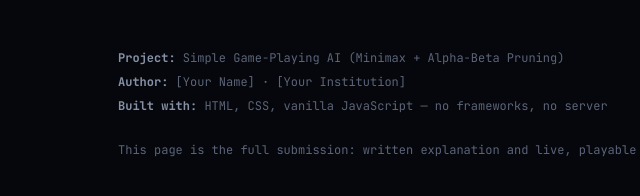
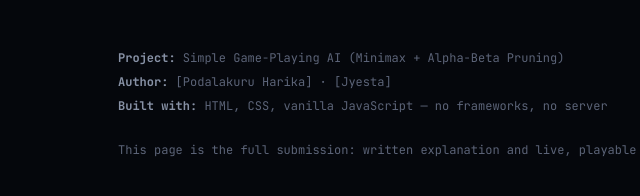
Before and after one commit to Harika7075/tic-tac-toe-ai, a plain HTML site: page index.html in a window 1280 px wide. Shown: the part 3769-3965 px from the top of the page, 26-666 px from the left. Drawn offline with Linux system fonts and the light colour scheme.

Commit message:
Update index.html

```diff
--- a/index.html
+++ b/index.html
@@ -376,7 +376,7 @@
     <div class="foot-grid">
       <div class="foot-meta">
         <div><b>Project:</b> Simple Game-Playing AI (Minimax + Alpha-Beta Pruning)</div>
-        <div><b>Author:</b> [Your Name] · [Your Institution]</div>
+        <div><b>Author:</b> [Podalakuru Harika] · [Jyesta]</div>
         <div><b>Built with:</b> HTML, CSS, vanilla JavaScript — no frameworks, no server</div>
       </div>
       <div class="foot-meta">This page is the full submission: written explanation and live, playable implementation in one file.</div>
```
